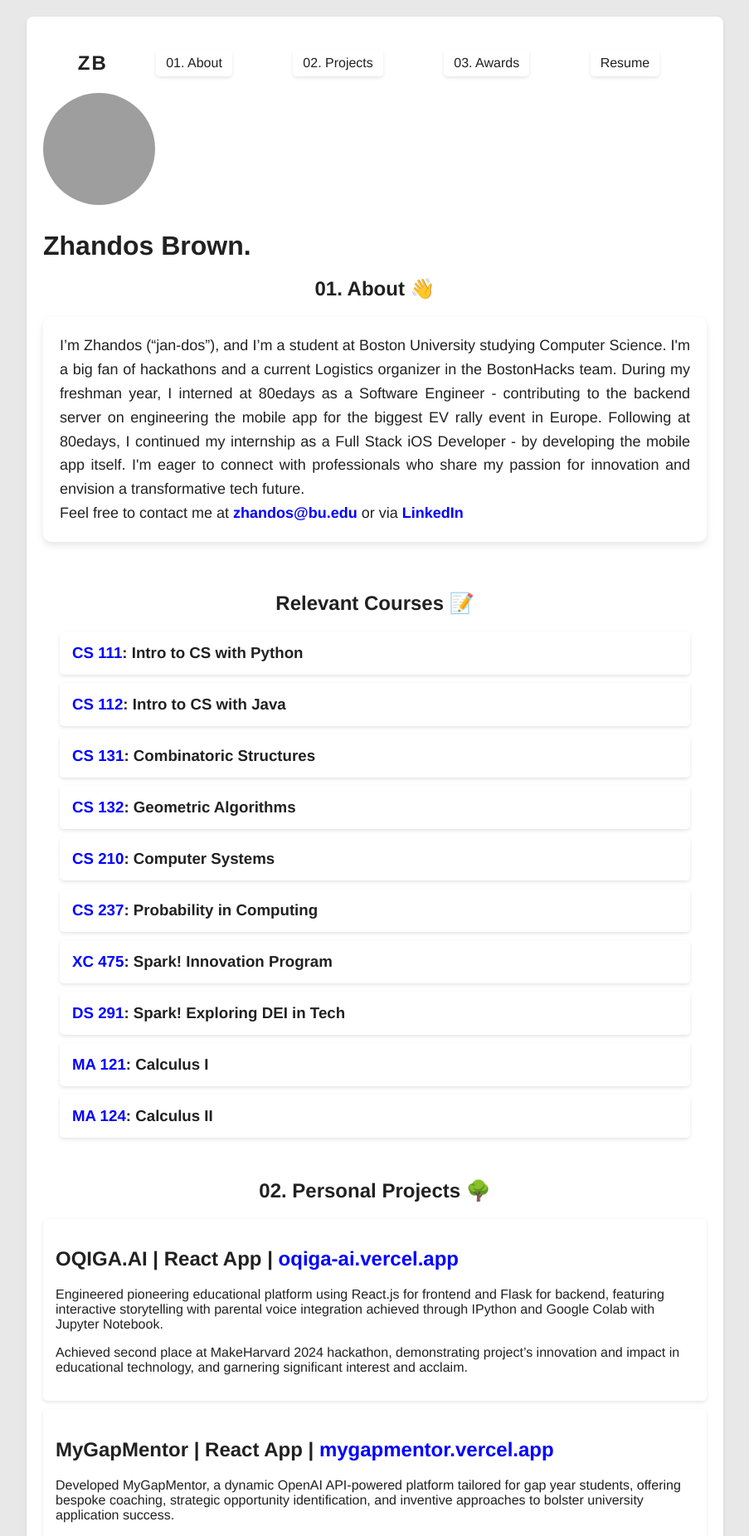
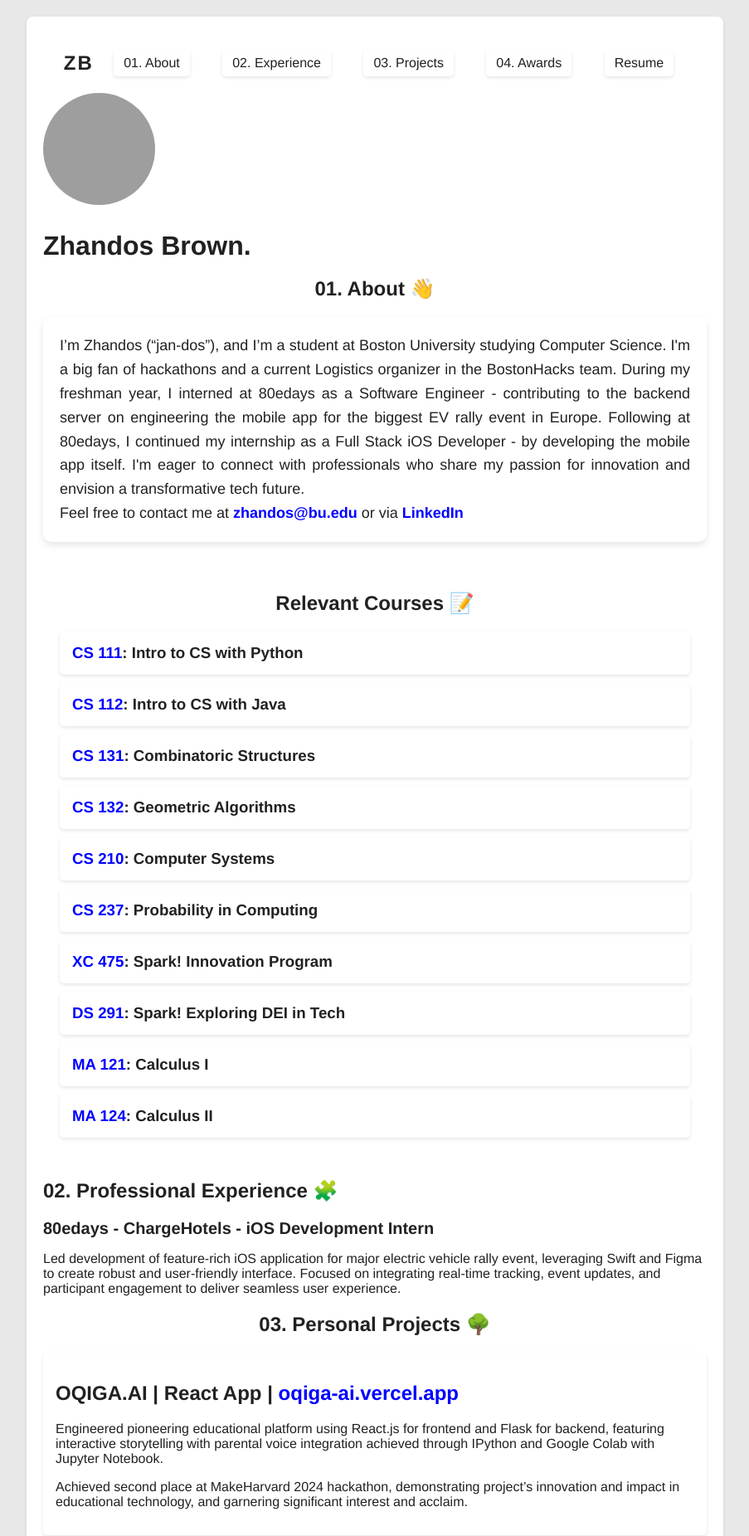
Before and after one commit to Zhandolia/2024bnk, a React (Create React App) app: page / in a window 1280 px wide. Shown: the top 1851 px of the page at 83% size, without its empty margins (188-1091 px from the left). Built offline with nearby package versions, Linux system fonts and the light colour scheme; grey boxes are pictures that could not be loaded.

Commit message:
started experience

```diff
--- a/src/App.js
+++ b/src/App.js
@@ -16,8 +16,9 @@ function App() {
         <nav>
           <div id="logo" onClick={handleScrollToTop} href="#" style={{cursor: 'pointer'}}>ZB</div>
           <a href="#about">01. About</a>
-          <a href="#projects">02. Projects</a>
-          <a href="#awards">03. Awards</a>
+          <a href="#experiences">02. Experience</a>
+          <a href="#projects">03. Projects</a>
+          <a href="#awards">04. Awards</a>
           <a href="/ZhandosBrownCV.pdf" className="resume-link" target="_blank" rel="noopener noreferrer">Resume</a>
         </nav>
       </div>
@@ -73,8 +74,16 @@ function App() {
 
          </div>
 
+        <section id="experiences">
+          <h2>02. Professional Experience 🧩</h2>
+          <div className="experience">
+            <h2 class="experience-title">80edays - ChargeHotels - iOS Development Intern</h2>
+            <p class="project-description">Led development of feature-rich iOS application for major electric vehicle rally event, leveraging Swift and Figma to create robust and user-friendly interface. Focused on integrating real-time tracking, event updates, and participant engagement to deliver seamless user experience.</p>
+          </div>
+        </section>
+
         <section id="projects">
-          <h1>02. Personal Projects 🌳</h1>
+          <h1>03. Personal Projects 🌳</h1>
           <div className="project">
             <h2 class="project-title">OQIGA.AI | React App | <a href="https://oqiga-ai.vercel.app" target="_blank" rel="noopener noreferrer">oqiga-ai.vercel.app</a></h2>
             <p class="project-description"> Engineered pioneering educational platform using React.js for frontend and Flask for backend, featuring interactive storytelling with parental voice integration achieved through IPython and Google Colab with Jupyter Notebook.</p>
@@ -102,7 +111,7 @@ function App() {
         </section>
 
         <section id="awards">
-          <h1>03. Competitive Awards 🏆</h1>
+          <h1>04. Competitive Awards 🏆</h1>
           <div class="award">
             <h3>2/20 place at MakeHarvard Hackathon</h3>
           </div>
```
